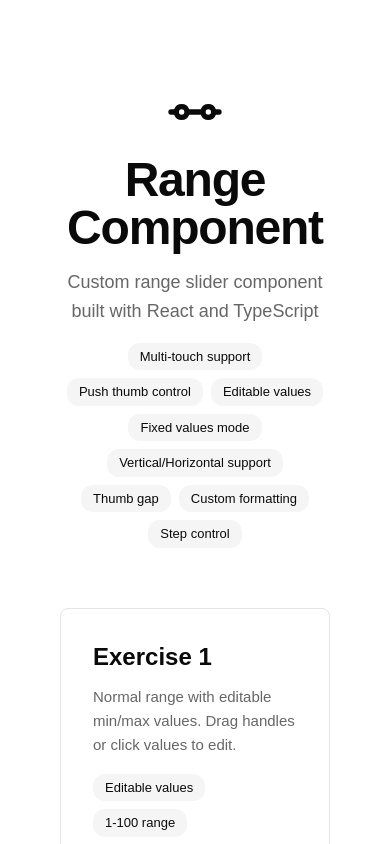
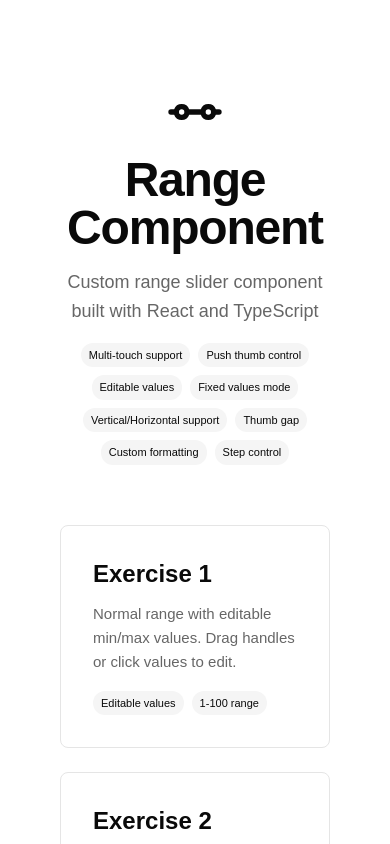
Before and after one commit to sivte/mango-range, a Next.js app: page / in a window 390 px wide. Shown: the top 844 px of the page. Built offline with nearby package versions, Linux system fonts and the light colour scheme.

Commit message:
fix: adjust badge text size

```diff
--- a/components/Badge.tsx
+++ b/components/Badge.tsx
@@ -6,7 +6,7 @@ interface BadgeProps {
 export function Badge({ children, className = "" }: BadgeProps) {
   return (
     <span
-      className={`text-[13px] py-1 px-3 rounded-xl font-medium ${className}`}
+      className={`text-[11px] sm:text-[13px] py-1 px-2 sm:px-3 rounded-xl font-medium whitespace-nowrap ${className}`}
       style={{
         color: "var(--text-primary)",
         background: "var(--badge-bg)",
```
